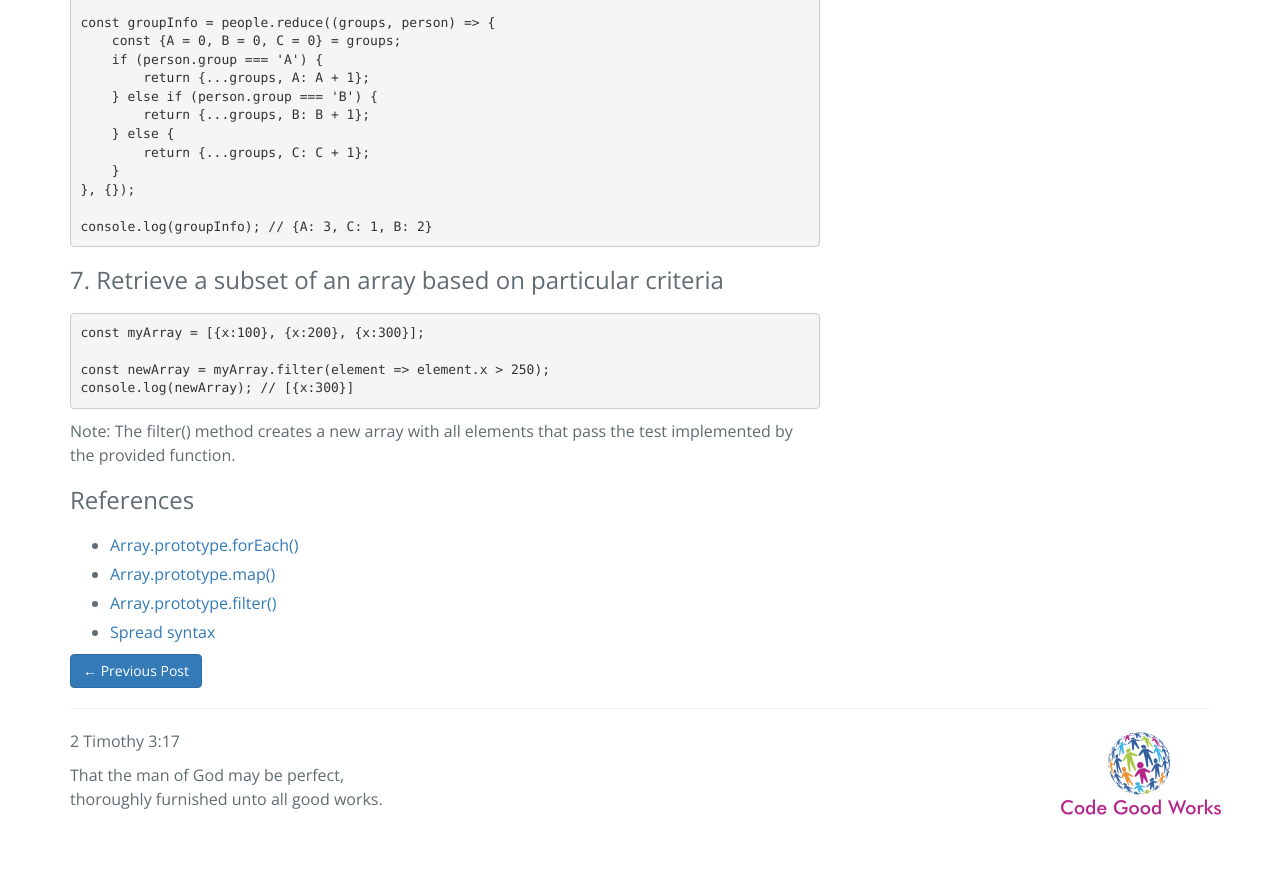
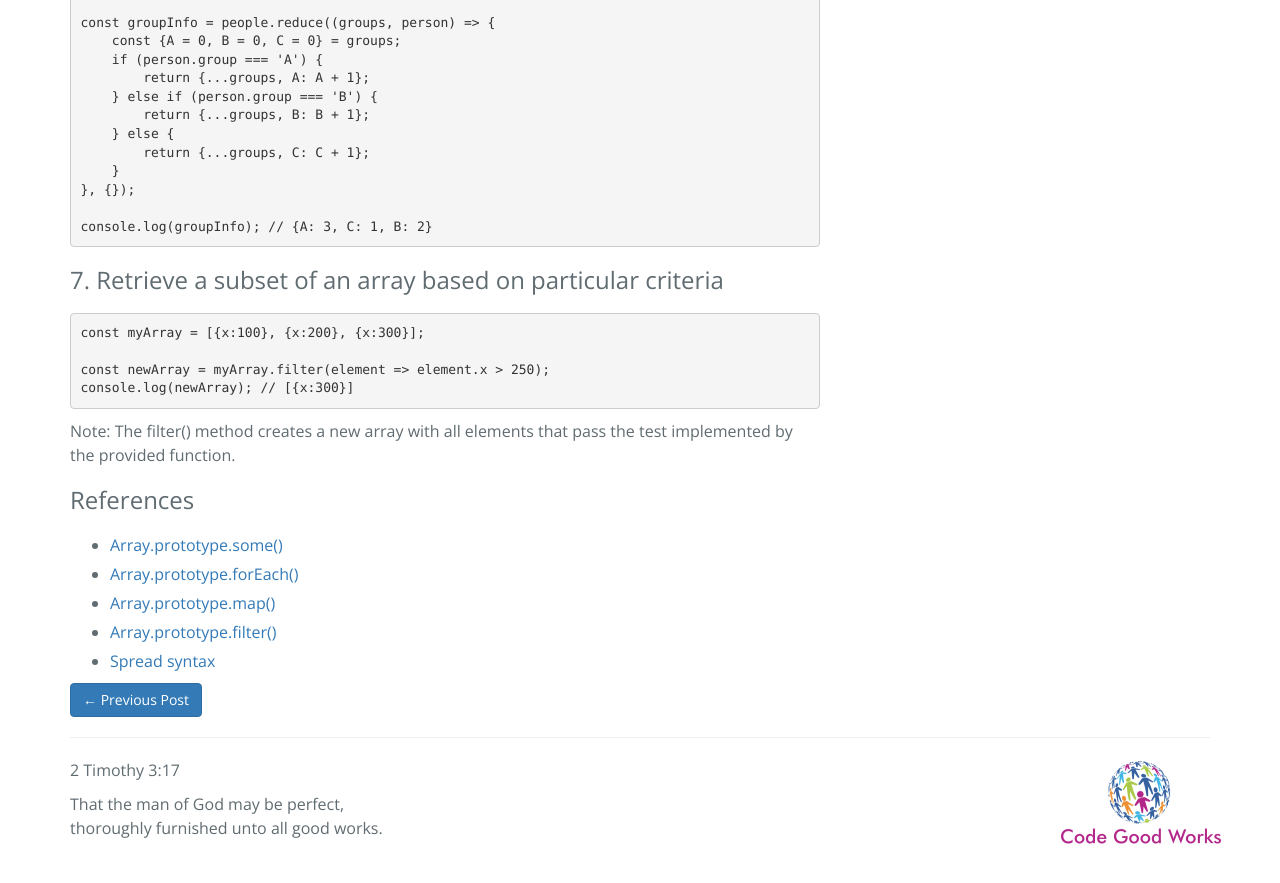
Before and after one commit to yucigou/codegoodworks, a Jekyll site: the page built from _posts/2018-02-23-loop-through-an-array-in-javascript.md, in a window 1280 px wide and 900 px high, scrolled down 1831 px. Shown: the top 883 px of the window. Built offline with Jekyll 4.4.1, drawn with Linux system fonts in a browser that asks for light colours; nearby versions of some CDN libraries.

Commit message:
Update 2018-02-23-loop-through-an-array-in-javascript.md

```diff
--- a/_posts/2018-02-23-loop-through-an-array-in-javascript.md
+++ b/_posts/2018-02-23-loop-through-an-array-in-javascript.md
@@ -101,13 +101,15 @@ Note: The map() method creates a new array with the results of calling a provide
 Note: The filter() method creates a new array with all elements that pass the test implemented by the provided function.
 
 ### References
- * [Array.prototype.forEach()][1]
- * [Array.prototype.map()][2]
- * [Array.prototype.filter()][3]
- * [Spread syntax][4]
+ * [Array.prototype.some()][1]
+ * [Array.prototype.forEach()][2]
+ * [Array.prototype.map()][3]
+ * [Array.prototype.filter()][4]
+ * [Spread syntax][5]
 
 
-  [1]: https://developer.mozilla.org/en-US/docs/Web/JavaScript/Reference/Global_Objects/Array/forEach
-  [2]: https://developer.mozilla.org/en-US/docs/Web/JavaScript/Reference/Global_Objects/Array/map
-  [3]: https://developer.mozilla.org/en-US/docs/Web/JavaScript/Reference/Global_Objects/Array/filter
-  [4]: https://developer.mozilla.org/en-US/docs/Web/JavaScript/Reference/Operators/Spread_syntax
+  [1]: https://developer.mozilla.org/en-US/docs/Web/JavaScript/Reference/Global_Objects/Array/some
+  [2]: https://developer.mozilla.org/en-US/docs/Web/JavaScript/Reference/Global_Objects/Array/forEach
+  [3]: https://developer.mozilla.org/en-US/docs/Web/JavaScript/Reference/Global_Objects/Array/map
+  [4]: https://developer.mozilla.org/en-US/docs/Web/JavaScript/Reference/Global_Objects/Array/filter
+  [5]: https://developer.mozilla.org/en-US/docs/Web/JavaScript/Reference/Operators/Spread_syntax
```
